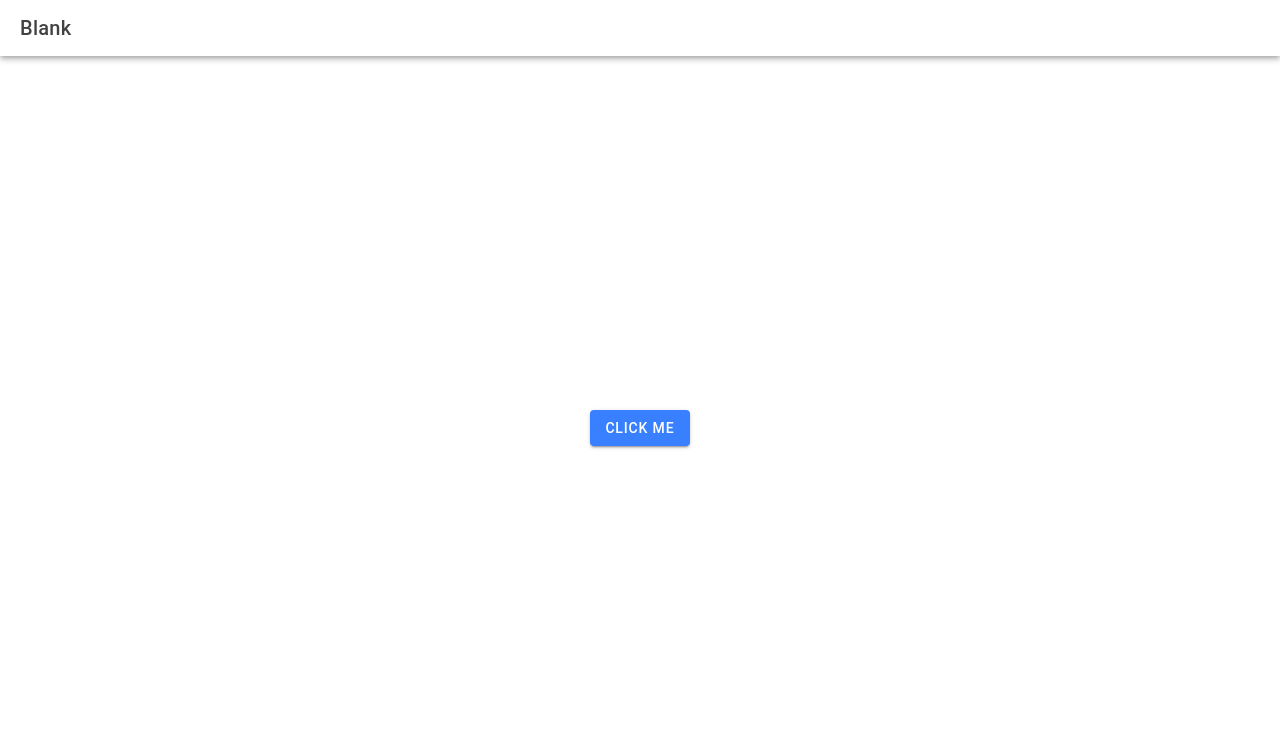
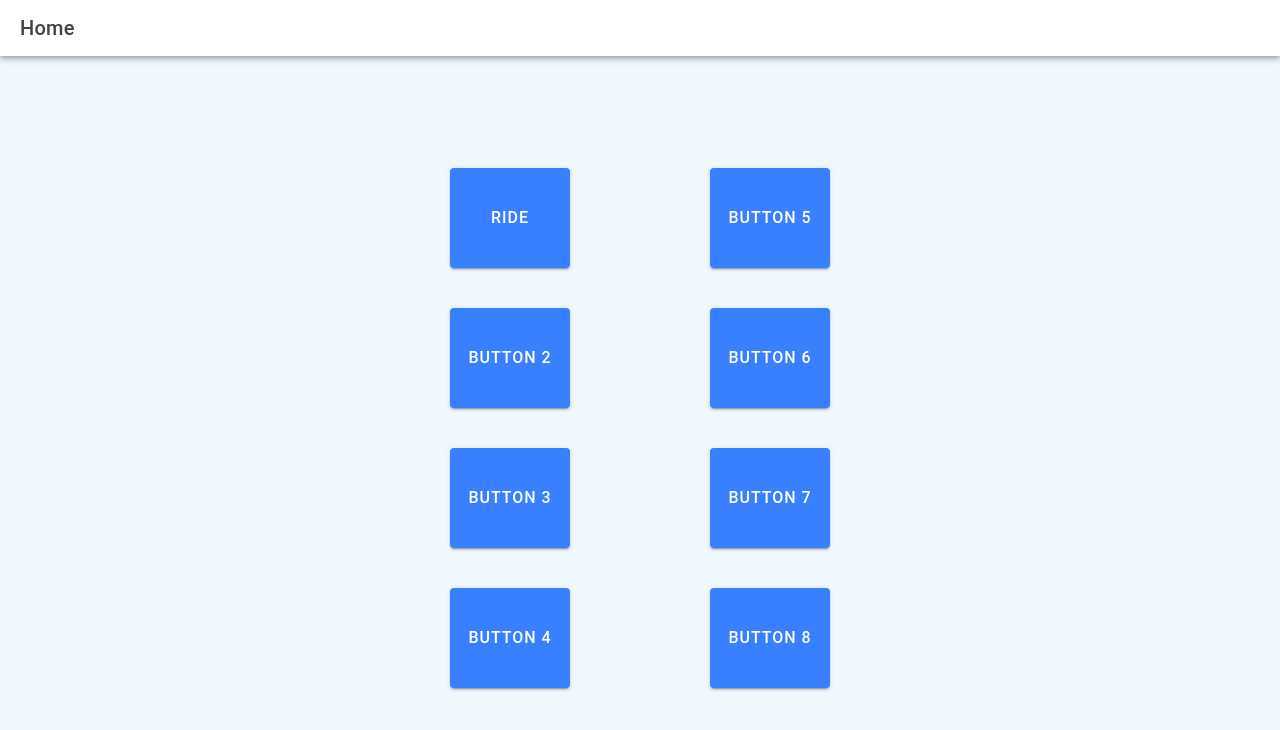
Before and after one commit to RohanGhevariya/RideSevaScarborough, a React (Vite) app: page /home in a window 1280 px wide. Shown: the top 730 px of the page. Built offline with nearby package versions, Linux system fonts and the light colour scheme.

Commit message:
Navigation done for all screens

```diff
--- a/src/App.tsx
+++ b/src/App.tsx
@@ -1,26 +1,29 @@
-import { Redirect, Route } from 'react-router-dom';
-import { IonApp, IonRouterOutlet, setupIonicReact } from '@ionic/react';
-import { IonReactRouter } from '@ionic/react-router';
-import Home from './pages/Home';
-
+import { Redirect, Route } from "react-router-dom";
+import { IonApp, IonRouterOutlet, setupIonicReact } from "@ionic/react";
+import { IonReactRouter } from "@ionic/react-router";
+import Home from "./pages/Home";
+import RideManagement from "./pages/RideManagement";
+import Yuvako from "./pages/Yuvako";
+import Sarthi from "./pages/Sarthi";
+import AssignRide from "./pages/AssignRide";
 /* Core CSS required for Ionic components to work properly */
-import '@ionic/react/css/core.css';
+import "@ionic/react/css/core.css";
 
 /* Basic CSS for apps built with Ionic */
-import '@ionic/react/css/normalize.css';
-import '@ionic/react/css/structure.css';
-import '@ionic/react/css/typography.css';
+import "@ionic/react/css/normalize.css";
+import "@ionic/react/css/structure.css";
+import "@ionic/react/css/typography.css";
 
 /* Optional CSS utils that can be commented out */
-import '@ionic/react/css/padding.css';
-import '@ionic/react/css/float-elements.css';
-import '@ionic/react/css/text-alignment.css';
-import '@ionic/react/css/text-transformation.css';
-import '@ionic/react/css/flex-utils.css';
-import '@ionic/react/css/display.css';
+import "@ionic/react/css/padding.css";
+import "@ionic/react/css/float-elements.css";
+import "@ionic/react/css/text-alignment.css";
+import "@ionic/react/css/text-transformation.css";
+import "@ionic/react/css/flex-utils.css";
+import "@ionic/react/css/display.css";
 
 /* Theme variables */
-import './theme/variables.css';
+import "./theme/variables.css";
 
 setupIonicReact();
 
@@ -28,12 +31,11 @@ const App: React.FC = () => (
   <IonApp>
     <IonReactRouter>
       <IonRouterOutlet>
-        <Route exact path="/home">
-          <Home />
-        </Route>
-        <Route exact path="/">
-          <Redirect to="/home" />
-        </Route>
+        <Route exact path="/home" component={Home}></Route>
+        <Route exact path="/ride" component={RideManagement}></Route>
+        <Route exact path="/yuvako" component={Yuvako}></Route>
+        <Route exact path="/sarthi" component={Sarthi}></Route>
+        <Route exact path="/assignRide" component={AssignRide}></Route>
       </IonRouterOutlet>
     </IonReactRouter>
   </IonApp>
--- /dev/null
+++ b/src/pages/AssignRide.tsx
@@ -0,0 +1,25 @@
+import {
+  IonContent,
+  IonHeader,
+  IonPage,
+  IonTitle,
+  IonToolbar,
+} from "@ionic/react";
+import React from "react";
+
+const AssignRide: React.FC = () => {
+  return (
+    <IonPage>
+      <IonHeader>
+        <IonToolbar>
+          <IonTitle>Assign Ride</IonTitle>
+        </IonToolbar>
+      </IonHeader>
+      <IonContent className="ion-padding">
+        <h1>Assign Ride</h1>
+      </IonContent>
+    </IonPage>
+  );
+};
+
+export default AssignRide;
--- a/src/pages/Home.css
+++ b/src/pages/Home.css
@@ -3,6 +3,7 @@
     display: flex;
     justify-content: center;
     align-items: center;
+    background-color: aliceblue;
   }
 
   .center-content {
@@ -10,3 +11,18 @@
     justify-content: center;
     align-items: center;
   }
+  .column {
+    display: flex;
+    flex-direction: column;
+    align-items: center;
+    justify-content: space-around;
+    padding: 50px;
+    height: 100%;
+  }
+  .custom-button {
+   width: 120px;
+    height: 100px;
+    font-size: 16px;
+    margin: 20px;
+
+  }
--- a/src/pages/Home.tsx
+++ b/src/pages/Home.tsx
@@ -5,32 +5,80 @@ import {
   IonTitle,
   IonToolbar,
   IonButton,
-  IonAlert,
+  IonGrid,
+  IonRow,
+  IonCol,
 } from "@ionic/react";
-import ExploreContainer from "../components/ExploreContainer";
 import "./Home.css";
 
+import { useHistory } from "react-router-dom";
+
 const Home: React.FC = () => {
+  const history = useHistory();
+
+  const handleButtonClick = () => {
+    // Use history.push() to redirect to another page
+    console.log("Clicked button");
+  };
+
   return (
     <IonPage>
       <IonHeader>
         <IonToolbar>
-          <IonTitle>Blank</IonTitle>
+          <IonTitle style={{ back: "white" }}>Home</IonTitle>
         </IonToolbar>
       </IonHeader>
       <IonContent fullscreen>
         <div className="container">
           <div className="center-content">
-            <IonButton className="button" id="present-alert">
-              Click Me
-            </IonButton>
-            <IonAlert
+            <IonGrid>
+              <IonRow>
+                {/* Left column */}
+                <IonCol size="6" className="column">
+                  <IonButton
+                    className="custom-button"
+                    expand="block"
+                    onClick={handleButtonClick}
+                    routerLink={"/ride"}
+                  >
+                    Ride
+                  </IonButton>
+
+                  <IonButton className="custom-button" expand="block">
+                    Button 2
+                  </IonButton>
+                  <IonButton className="custom-button" expand="block">
+                    Button 3
+                  </IonButton>
+                  <IonButton className="custom-button" expand="block">
+                    Button 4
+                  </IonButton>
+                </IonCol>
+
+                {/* Right column */}
+                <IonCol size="6" className="column">
+                  <IonButton className="custom-button" expand="block">
+                    Button 5
+                  </IonButton>
+                  <IonButton className="custom-button" expand="block">
+                    Button 6
+                  </IonButton>
+                  <IonButton className="custom-button" expand="block">
+                    Button 7
+                  </IonButton>
+                  <IonButton className="custom-button" expand="block">
+                    Button 8
+                  </IonButton>
+                </IonCol>
+              </IonRow>
+            </IonGrid>
+            {/* <IonAlert
               trigger="present-alert"
               header="Alert"
               subHeader="Important message"
               message="This is an alert!"
               buttons={["OK"]}
-            ></IonAlert>
+            ></IonAlert> */}
           </div>
         </div>
       </IonContent>
--- /dev/null
+++ b/src/pages/RideManagement.css
@@ -0,0 +1,15 @@
+.column-rideManagement {
+    display: flex;
+    flex-direction: column;
+    align-items: center;
+    justify-content: space-around;
+    margin-left: 127px;
+    height: 100%;
+  }
+  .custom-button-rideManagement {
+   width: 320px;
+    height: 70px;
+    font-size: 16px;
+    margin: 20px;
+
+  }
--- /dev/null
+++ b/src/pages/RideManagement.tsx
@@ -0,0 +1,59 @@
+import {
+  IonBackdrop,
+  IonButton,
+  IonCol,
+  IonContent,
+  IonGrid,
+  IonHeader,
+  IonPage,
+  IonRow,
+  IonTitle,
+  IonToolbar,
+} from "@ionic/react";
+import React from "react";
+import "./RideManagement.css";
+
+const RideManagement: React.FC = () => {
+  return (
+    <IonPage>
+      <IonHeader>
+        <IonToolbar>
+          <IonTitle>Ride Management</IonTitle>
+        </IonToolbar>
+      </IonHeader>
+      <IonContent className="ion-padding">
+        <div className="container">
+          <div className="center-content">
+            <IonGrid>
+              <IonRow>
+                {/* Left column */}
+                <IonCol size="6" className="column-rideManagement">
+                  <IonButton
+                    className="custom-button-rideManagement"
+                    routerLink="/yuvako"
+                  >
+                    Yuvako
+                  </IonButton>
+                  <IonButton
+                    className="custom-button-rideManagement"
+                    routerLink="/sarthi"
+                  >
+                    Sarthi
+                  </IonButton>
+                  <IonButton
+                    className="custom-button-rideManagement"
+                    routerLink="/assignRide"
+                  >
+                    Assign Ride
+                  </IonButton>
+                </IonCol>
+              </IonRow>
+            </IonGrid>
+          </div>
+        </div>
+      </IonContent>
+    </IonPage>
+  );
+};
+
+export default RideManagement;
--- /dev/null
+++ b/src/pages/Sarthi.tsx
@@ -0,0 +1,25 @@
+import {
+  IonContent,
+  IonHeader,
+  IonPage,
+  IonTitle,
+  IonToolbar,
+} from "@ionic/react";
+import React from "react";
+
+const Sarthi: React.FC = () => {
+  return (
+    <IonPage>
+      <IonHeader>
+        <IonToolbar>
+          <IonTitle>Sarthi</IonTitle>
+        </IonToolbar>
+      </IonHeader>
+      <IonContent className="ion-padding">
+        <h1>Sarthi Page</h1>
+      </IonContent>
+    </IonPage>
+  );
+};
+
+export default Sarthi;
--- /dev/null
+++ b/src/pages/Yuvako.css
@@ -0,0 +1,12 @@
+.container {
+    height: 100%;
+    display: flex;
+    justify-content: center;
+    align-items: center;
+    background-color: aliceblue;
+  }
+  .center-content {
+    display: flex;
+    justify-content: center;
+    align-items: center;
+  }
--- /dev/null
+++ b/src/pages/Yuvako.tsx
@@ -0,0 +1,30 @@
+import {
+  IonButton,
+  IonContent,
+  IonHeader,
+  IonPage,
+  IonTitle,
+  IonToolbar,
+} from "@ionic/react";
+import React from "react";
+
+const Yuvako: React.FC = () => {
+  return (
+    <IonPage>
+      <IonHeader>
+        <IonToolbar>
+          <IonTitle>Yuvako</IonTitle>
+        </IonToolbar>
+      </IonHeader>
+      <IonContent className="ion-padding">
+        <div className="container">
+          <div className="center-content">
+            <IonButton routerLink="/sarthi">Go to Sarthi</IonButton>
+          </div>
+        </div>
+      </IonContent>
+    </IonPage>
+  );
+};
+
+export default Yuvako;
```
Also changed, not shown: src/main.tsx (+4 -4 lines), src/pages/AssignRide.css (added), src/pages/Sarthi.css (added).
